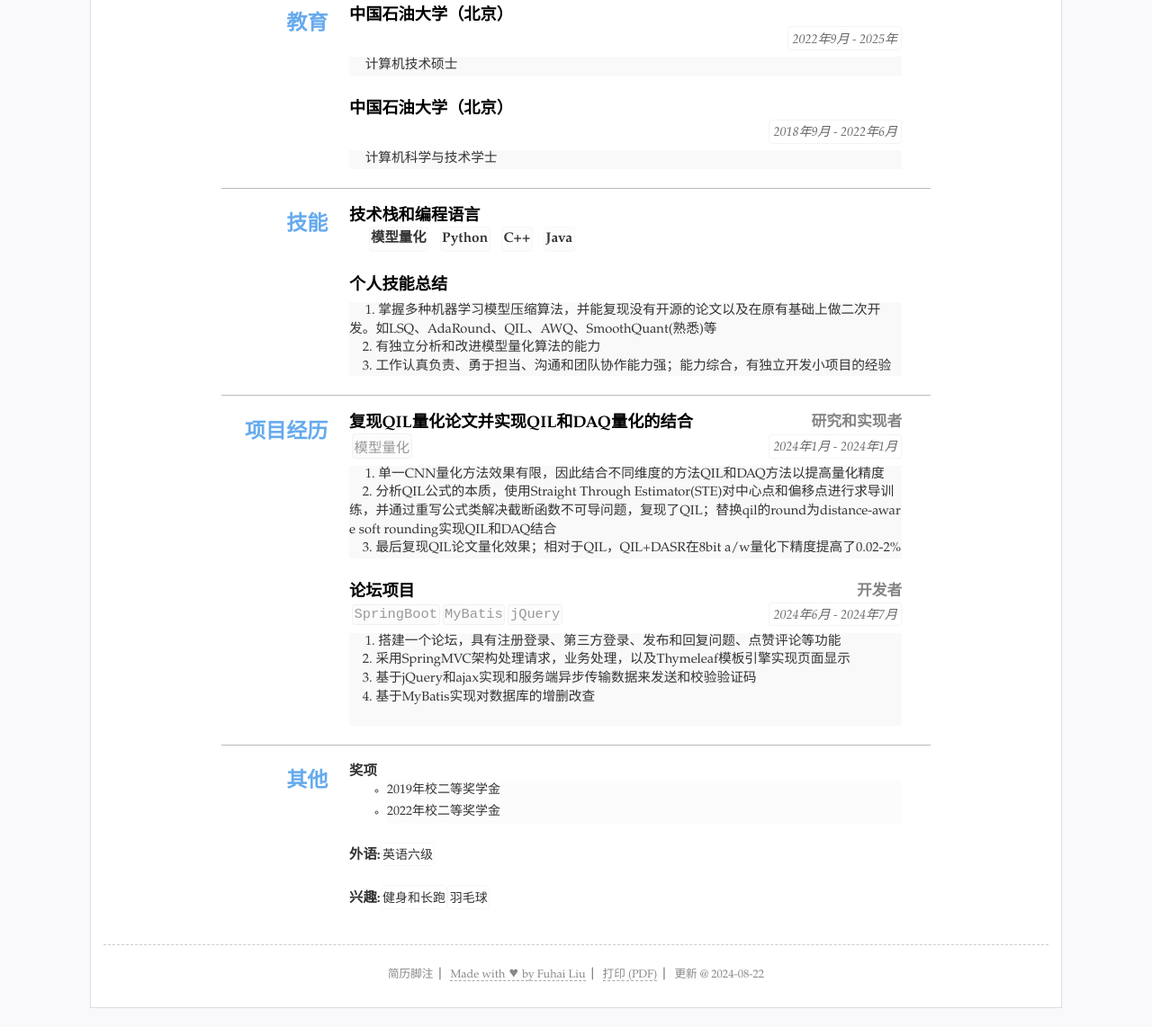
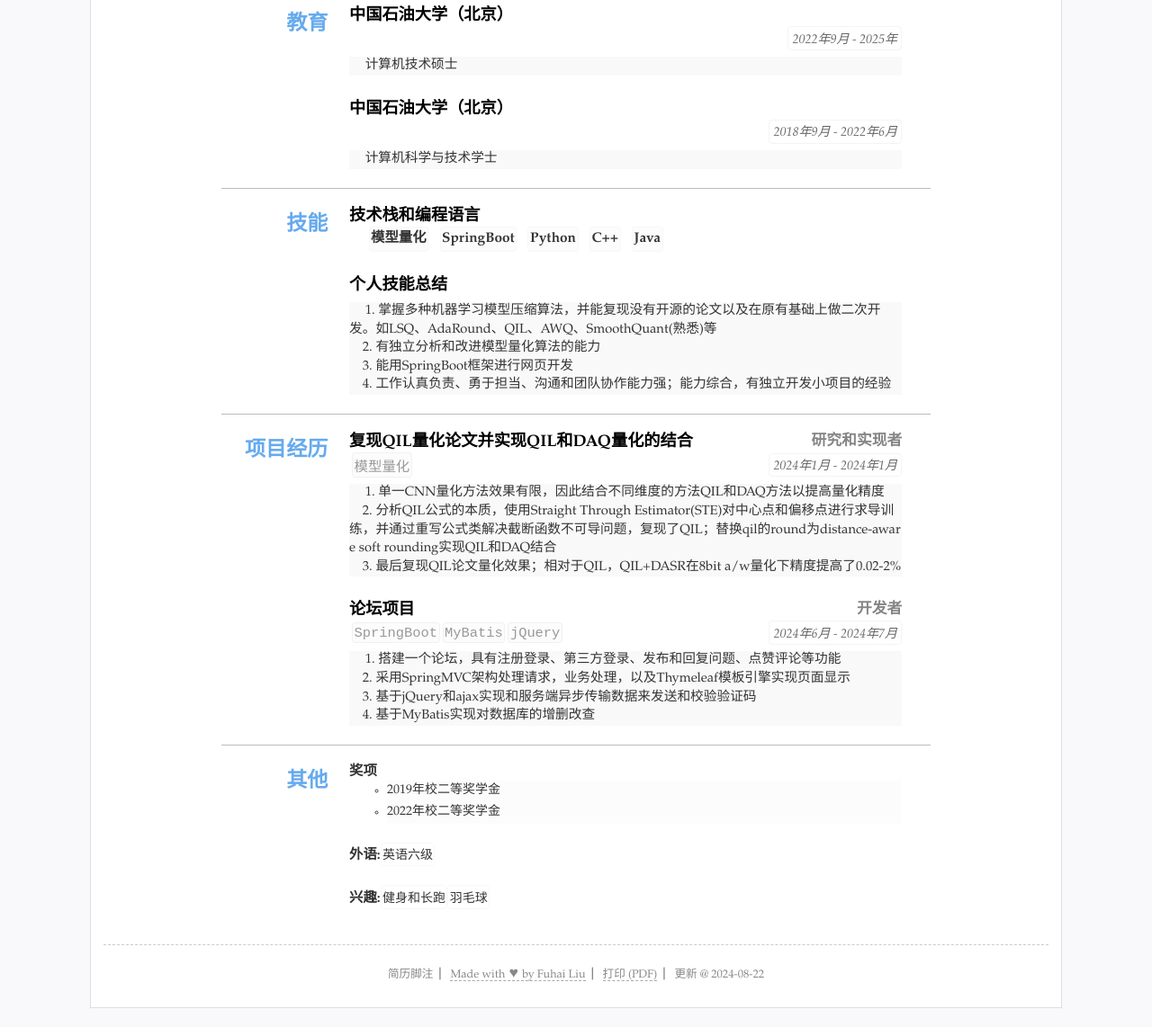
Before and after one commit to innovatedmonster/myResume, a Jekyll site: the page built from index.html, in a window 1280 px wide. Shown: the part 210-1352 px from the top of the page at 90% size. Built offline with Jekyll 4.4.1, drawn with Linux system fonts in a browser that asks for light colours.

Commit message:
Update resume.yml

```diff
--- a/_data/resume.yml
+++ b/_data/resume.yml
@@ -35,13 +35,15 @@ main:
       - title: 技术栈和编程语言
         items:
           - 模型量化
+          - SpringBoot
           - Python
           - C++
           - Java
       - title: 个人技能总结
         detail: 1. 掌握多种机器学习模型压缩算法，并能复现没有开源的论文以及在原有基础上做二次开发。如LSQ、AdaRound、QIL、AWQ、SmoothQuant(熟悉)等<br> &nbsp &nbsp
                 2. 有独立分析和改进模型量化算法的能力<br> &nbsp &nbsp
-                3. 工作认真负责、勇于担当、沟通和团队协作能力强；能力综合，有独立开发小项目的经验
+                3. 能用SpringBoot框架进行网页开发<br> &nbsp &nbsp
+                4. 工作认真负责、勇于担当、沟通和团队协作能力强；能力综合，有独立开发小项目的经验
 
   - type: projects
     name: 项目经历
@@ -64,7 +66,7 @@ main:
         detail: 1. 搭建一个论坛，具有注册登录、第三方登录、发布和回复问题、点赞评论等功能<br> &nbsp &nbsp
                 2. 采用SpringMVC架构处理请求，业务处理，以及Thymeleaf模板引擎实现页面显示<br> &nbsp &nbsp
                 3. 基于jQuery和ajax实现和服务端异步传输数据来发送和校验验证码<br> &nbsp &nbsp
-                4. 基于MyBatis实现对数据库的增删改查<br> &nbsp &nbsp
+                4. 基于MyBatis实现对数据库的增删改查
         sub: 开发者
 others:
   - type: others
```
